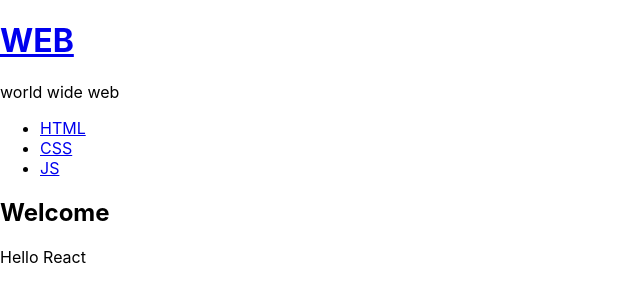
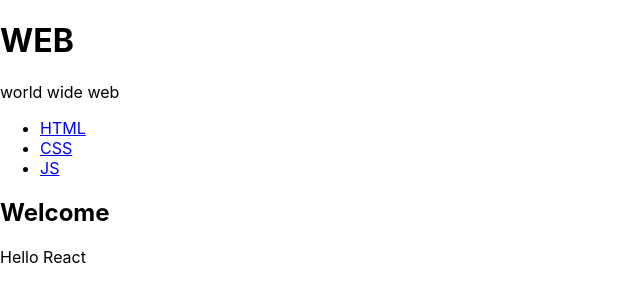
Before and after one commit to brightmeaning/react-app, a React (Create React App) app: page / in a window 1280 px wide. Shown: the top 302 px of the page, without its empty margins (0-640 px from the left). Built offline with nearby package versions, Linux system fonts and the light colour scheme.

Commit message:
bind / setState

```diff
--- a/src/App.js
+++ b/src/App.js
@@ -31,18 +31,25 @@
    return(
      <div className="App">
        {/*<Subject title="WEB" sub="hello, react!"></Subject>*/}
-       {/* <Subject
+        <Subject
           title={this.state.subject.title}
           sub={this.state.subject.sub}>
-       </Subject> */}
+            onChangePage = {function(){
+              alert('subject alert');
+            }.bind(this)}
+       </Subject>
 
-        <header>
+        {/* <header>
           <h1><a href='/' onclick={function(e){
             console.log(e);
             e.preventDefault();
-          }}>{this.state.subject.title}</a></h1>
+            //this.state.mode ='welcome'
+            this.setState({
+              mode:'welcome'
+            });
+          }.bind(this)}>{this.state.subject.title}</a></h1>
           {this.state.subject.sub}
-         </header>
+         </header> */}
        <TOC data={this.state.contents}></TOC>
        <Content title={_title} desc={_desc}></Content>
      </div>
```
